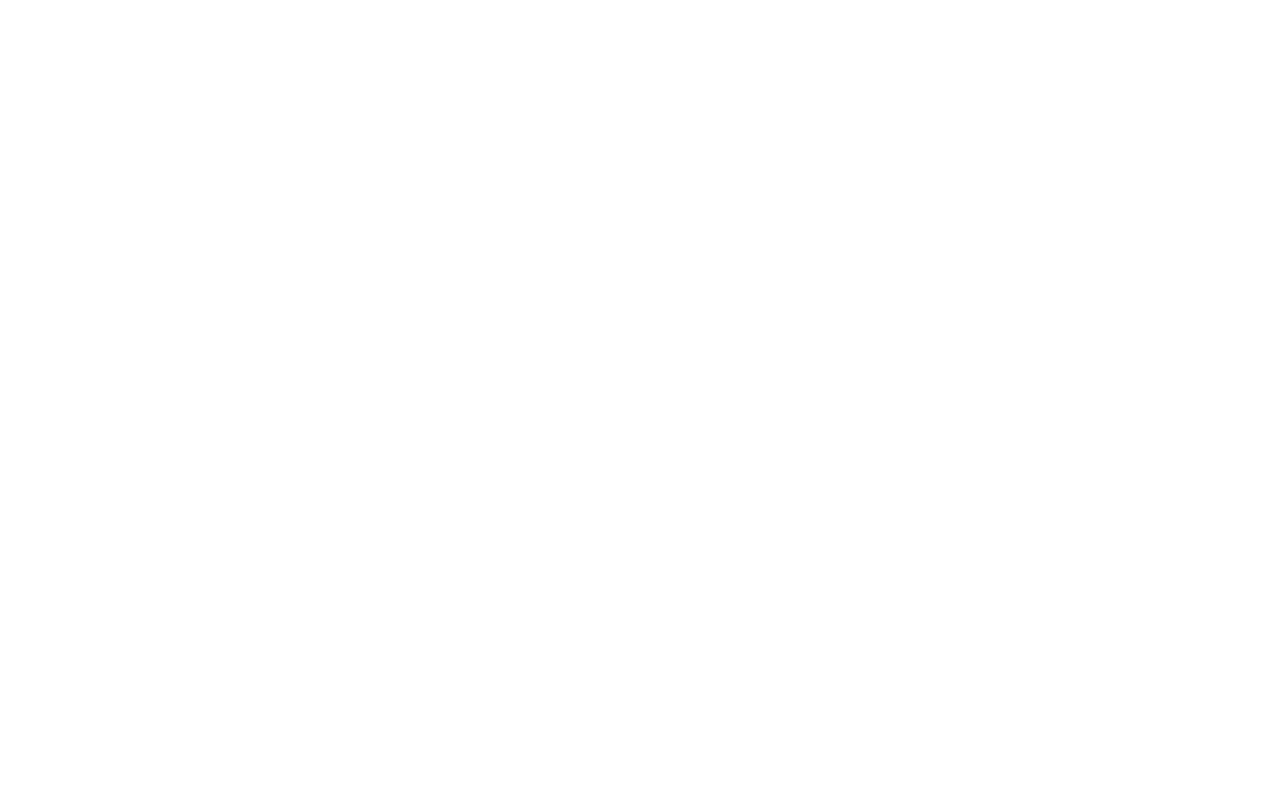
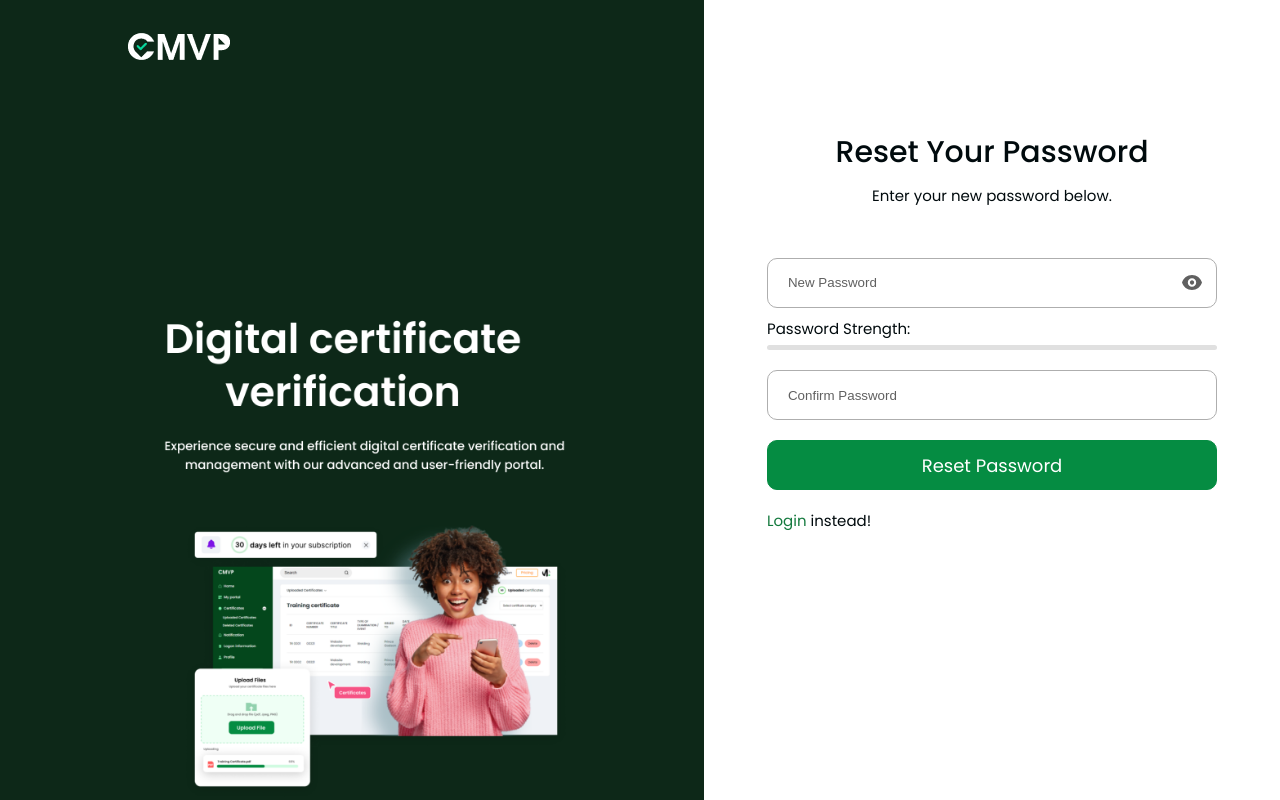
Before and after one commit to prince3g/new-cmvp-site, a React (Create React App) app: page /forgotten_pass_reset/1/1 in a window 1280 px wide. Before the commit this address had no page. Built offline with nearby package versions, Linux system fonts and the light colour scheme.

Commit message:
just finished with the account recovery

```diff
--- a/package.json
+++ b/package.json
@@ -15,7 +15,7 @@
     "react-dropzone": "^14.3.5",
     "react-router": "^6.24.0",
     "react-router-dom": "^6.24.0",
-    "react-scripts": "^3.0.1",
+    "react-scripts": "^5.0.1",
     "web-vitals": "^2.1.4"
   },
   "scripts": {
--- a/src/App.js
+++ b/src/App.js
@@ -10,6 +10,7 @@
 import Terms from './Components/MainPage/Terms';
 import Privacy from './Components/MainPage/Privacy';
 import ForgotPassPage from './Components/MainPage/ForgotPassPage';
+import ForgotPassPageReset from './Components/MainPage/ForgotPassPageReset';
 import HelpPage from './Components/MainPage/HelpPage';
 
 import ScrollToTop from './Components/ScrollToTop';
@@ -29,6 +30,7 @@
         <Route path="/terms" element={<Terms />} />
         <Route path="/privacy" element={<Privacy />} />
         <Route path="/forgot-password" element={<ForgotPassPage />} />
+        <Route path="/forgotten_pass_reset/:uidb64/:token/" element={<ForgotPassPageReset />} />
         <Route path="/help" element={<HelpPage />} />
         <Route path="/verification/:orgID/:OrgName" element={<VerificationPage />} />
         <Route path="/dashboard/*" element={<CompanyDashbaord />} />
--- a/src/Components/CompanyDashboard/UploadedCert.js
+++ b/src/Components/CompanyDashboard/UploadedCert.js
@@ -10,6 +10,7 @@
 export default function UploadedCert() {
 
     const organizationID = localStorage.getItem("authUserId");
+    const organizationName = localStorage.getItem("authName");
 
     const [isUploadBoxTogglerActive, setIsUploadBoxTogglerActive] = useState(false);
     const [isUploadEnvHidden, setIsUploadEnvHidden] = useState(false);
@@ -30,7 +31,7 @@
         client_name: "",
         dateOfIssue: "",
         issueNumber: "",
-        issuedBy: ""
+        issuedBy: organizationName
     });
 
     const toggleUploadEnvVisibility = () => {
@@ -391,8 +392,8 @@
                         <td>{cert.certificate_id}</td>
                         <td>{cert.client_name}</td>
                         <td>{new Date(cert.issue_date).toLocaleDateString()}</td>
-                        <td>{cert.issueNumber || "N/A"}</td>
-                        <td>{cert.issuedBy || "Proliance LTD"}</td>
+                        <td>{cert.issueNumber || cert.certificate_id}</td>
+                        <td>{cert.issuedBy  ||  cert.organization_name}</td>
                         <td>
                             <span className="Status_Respn"><img src={VerifiedIcon} alt="Verified Icon" /> Verified</span>
                         </td>
--- /dev/null
+++ b/src/Components/MainPage/ForgotPassPageReset.js
@@ -0,0 +1,189 @@
+import React, { useState } from "react";
+import { useNavigate } from "react-router-dom";
+import { useParams } from "react-router-dom";
+import RegNavBar from "./RegNavBar";
+import { Link } from "react-router-dom";
+import config from "../../config.js";
+import axios from "axios";
+
+import ShowPassIcon from "./Img/showPass-icon.svg";
+import HidePassIcon from "./Img/hidePass-icon.svg";
+import './SignupPage.css';
+
+const ForgotPassPageReset = () => {
+     const navigate = useNavigate();
+    const { uidb64, token } = useParams();
+    const [newPassword, setNewPassword] = useState("");
+    const [confirmPassword, setConfirmPassword] = useState("");
+    const [passwordType, setPasswordType] = useState("password");
+    const [passwordStrength, setPasswordStrength] = useState("");
+    const [isSubmitting, setIsSubmitting] = useState(false);
+    const [message, setMessage] = useState(null);
+    const [error, setError] = useState(null);
+
+    const togglePasswordVisibility = () => {
+      setPasswordType((prevType) =>
+        prevType === "password" ? "text" : "password"
+      );
+    };
+
+    const assessPasswordStrength = (password) => {
+      if (!password) return "";
+      const strengthCriteria = [
+        password.length >= 8,
+        /[A-Z]/.test(password),
+        /[a-z]/.test(password),
+        /\d/.test(password),
+        /[!@#$%^&*(),.?":{}|<>]/.test(password),
+      ];
+
+      const metCriteria = strengthCriteria.filter(Boolean).length;
+
+      switch (metCriteria) {
+        case 0:
+        case 1:
+          return "Weak";
+        case 2:
+        case 3:
+          return "Moderate";
+        case 4:
+        case 5:
+          return "Strong";
+        default:
+          return "";
+      }
+    };
+
+    const handleNewPasswordChange = (e) => {
+      const password = e.target.value;
+      setNewPassword(password);
+      setPasswordStrength(assessPasswordStrength(password));
+
+      // Check for minimum length requirement and update the error message
+      if (password.length < 8) {
+        setError("Password must be at least 8 characters long.");
+      } else {
+        setError(null); // Clear the error if the password meets the requirement
+      }
+    };
+
+    const handleConfirmPasswordChange = (e) => {
+      setConfirmPassword(e.target.value);
+    };
+
+    const handleFormSubmit = async (e) => {
+      e.preventDefault();
+      setMessage(null);
+      setError(null);
+
+      if (newPassword.length < 8) {
+        setError("Password must be at least 8 characters long.");
+        return;
+      }
+
+      if (newPassword !== confirmPassword) {
+        setError("Passwords do not match.");
+        return;
+      }
+
+      if (passwordStrength === "Weak") {
+        setError("Password is too weak. Please choose a stronger password.");
+        return;
+      }
+
+      setIsSubmitting(true);
+
+      try {
+        const response = await axios.post(
+          `${config.API_BASE_URL}/api/accounts/auth/reset-password/${uidb64}/${token}/`,
+          { new_password: newPassword }
+        );
+        setMessage("Your password has been successfully reset.");
+        setNewPassword("");
+        setConfirmPassword("");
+        setPasswordStrength("");
+
+        setTimeout(() => {
+            navigate("/login");
+          }, 1000);
+
+      } catch (err) {
+        console.error(err.response?.data);
+        setError(
+          err.response?.data?.error || "An error occurred. Please try again later."
+        );
+      } finally {
+        setIsSubmitting(false);
+      }
+    };
+
+    return (
+      <div>
+        <RegNavBar />
+        <section className="Get-Seecos login-desis">
+          <div className="site-container">
+            <div className="Reg_Sec">
+              <div className="Reg_Box">
+                <div className="Reg_Box_Header">
+                  <h3>Reset Your Password</h3>
+                  <p>Enter your new password below.</p>
+                </div>
+                <form className="Reg_Form" onSubmit={handleFormSubmit}>
+                  <div className="Reg_Input pass-Input">
+                    <input
+                      type={passwordType}
+                      name="newPassword"
+                      placeholder="New Password"
+                      value={newPassword}
+                      onChange={handleNewPasswordChange}
+                      required
+                    />
+                    <span id="togglePassword" onClick={togglePasswordVisibility}>
+                      <img
+                        src={passwordType === "password" ? ShowPassIcon : HidePassIcon}
+                        alt={passwordType === "password" ? "Show Password" : "Hide Password"}
+                      />
+                    </span>
+                  </div>
+                  <div className="password-strength">
+                    <p>Password Strength: {passwordStrength}</p>
+                    <div
+                      className={`strength-bar ${passwordStrength.toLowerCase()}`}
+                    ></div>
+                  </div>
+                  <div className="Reg_Input">
+                    <input
+                      type="password"
+                      name="confirmPassword"
+                      placeholder="Confirm Password"
+                      value={confirmPassword}
+                      onChange={handleConfirmPasswordChange}
+                      required
+                    />
+                  </div>
+                  <div className="Reg_Input">
+                    <button
+                      type="submit"
+                      className="primary-background-color"
+                      disabled={isSubmitting}
+                    >
+                      {isSubmitting ? "Submitting..." : "Reset Password"}
+                    </button>
+                  </div>
+                </form>
+                {message && <p className="success-message">{message}</p>}
+                {error && <p className="error-message">{error}</p>}
+                <div className="Reg_Box_Foot">
+                  <p>
+                    <Link to="/login">Login</Link> instead!
+                  </p>
+                </div>
+              </div>
+            </div>
+          </div>
+        </section>
+      </div>
+    );
+  };
+
+  export default ForgotPassPageReset;
--- /dev/null
+++ b/src/Components/MainPage/SignupPage.css
@@ -0,0 +1,23 @@
+.password-strength {
+    margin-top: 10px;
+  }
+
+  .strength-bar {
+    height: 5px;
+    width: 100%;
+    background-color: #e0e0e0;
+    border-radius: 5px;
+    margin-top: 5px;
+  }
+
+  .strength-bar.weak {
+    background-color: red;
+  }
+
+  .strength-bar.moderate {
+    background-color: orange;
+  }
+
+  .strength-bar.strong {
+    background-color: green;
+  }
--- a/src/Components/MainPage/SignupPage.js
+++ b/src/Components/MainPage/SignupPage.js
@@ -4,6 +4,7 @@
 import config from "../../config.js";
 import { Link } from "react-router-dom";
 import axios from "axios";
+import './SignupPage.css';
 
 import ShowPassIcon from "./Img/showPass-icon.svg";
 import HidePassIcon from "./Img/hidePass-icon.svg";
@@ -23,6 +24,8 @@
   const [successMessage, setSuccessMessage] = useState(null);
   const [isLoading, setIsLoading] = useState(false);
 
+  const [passwordStrength, setPasswordStrength] = useState(""); // Track password strength
+
   const togglePasswordVisibility = () => {
     setPasswordType((prevType) =>
       prevType === "password" ? "text" : "password"
@@ -31,11 +34,17 @@
 
   const handleInputChange = (e) => {
     const { name, value, type, files } = e.target;
+
+    if (name === "password") {
+      setPasswordStrength(assessPasswordStrength(value));
+    }
+
     setFormData((prevData) => ({
       ...prevData,
-      [name]: type === "file" ? files[0] : value, // Handle file uploads
+      [name]: type === "file" ? files[0] : value,
     }));
   };
+
 
   const handleFormSubmit = async (e) => {
     e.preventDefault();
@@ -85,6 +94,35 @@
       );
     } finally {
       setIsLoading(false);
+    }
+  };
+
+
+
+  const assessPasswordStrength = (password) => {
+    if (!password) return "";
+    const strengthCriteria = [
+      password.length >= 8,
+      /[A-Z]/.test(password),
+      /[a-z]/.test(password),
+      /\d/.test(password),
+      /[!@#$%^&*(),.?":{}|<>]/.test(password),
+    ];
+
+    const metCriteria = strengthCriteria.filter(Boolean).length;
+
+    switch (metCriteria) {
+      case 0:
+      case 1:
+        return "Weak";
+      case 2:
+      case 3:
+        return "Moderate";
+      case 4:
+      case 5:
+        return "Strong";
+      default:
+        return "";
     }
   };
 
@@ -183,6 +221,16 @@
                 </div>
 
                 <div className="Reg_Input">
+
+                <div className="password-strength">
+                  <p>Password Strength: {passwordStrength}</p>
+                  <div
+                    className={`strength-bar ${
+                      passwordStrength.toLowerCase()
+                    }`}
+                  ></div>
+                </div>
+
                   <button
                     type="submit"
                     className="primary-background-color"
--- a/src/Components/VerificationPage/Verification.js
+++ b/src/Components/VerificationPage/Verification.js
@@ -1,4 +1,4 @@
-import React, { useState } from "react";
+import React from "react";
 import './Css/Main.css';
 
 import { ColorProvider } from "../ColorContext";
--- a/src/config.js
+++ b/src/config.js
@@ -3,7 +3,6 @@
 
    API_BASE_URL: 'https://cmvp-api-v1.onrender.com',
    //API_BASE_URL: 'http://127.0.0.1:9090',
-
 
    WEB_PAGE_BASE_URL: 'https://new-cmvp-site.vercel.app/verification',
    //WEB_PAGE_BASE_URL: 'http://localhost:3000/verification',
```
Also changed, not shown: 1 other file (tests, documents, lock files or other folders).
